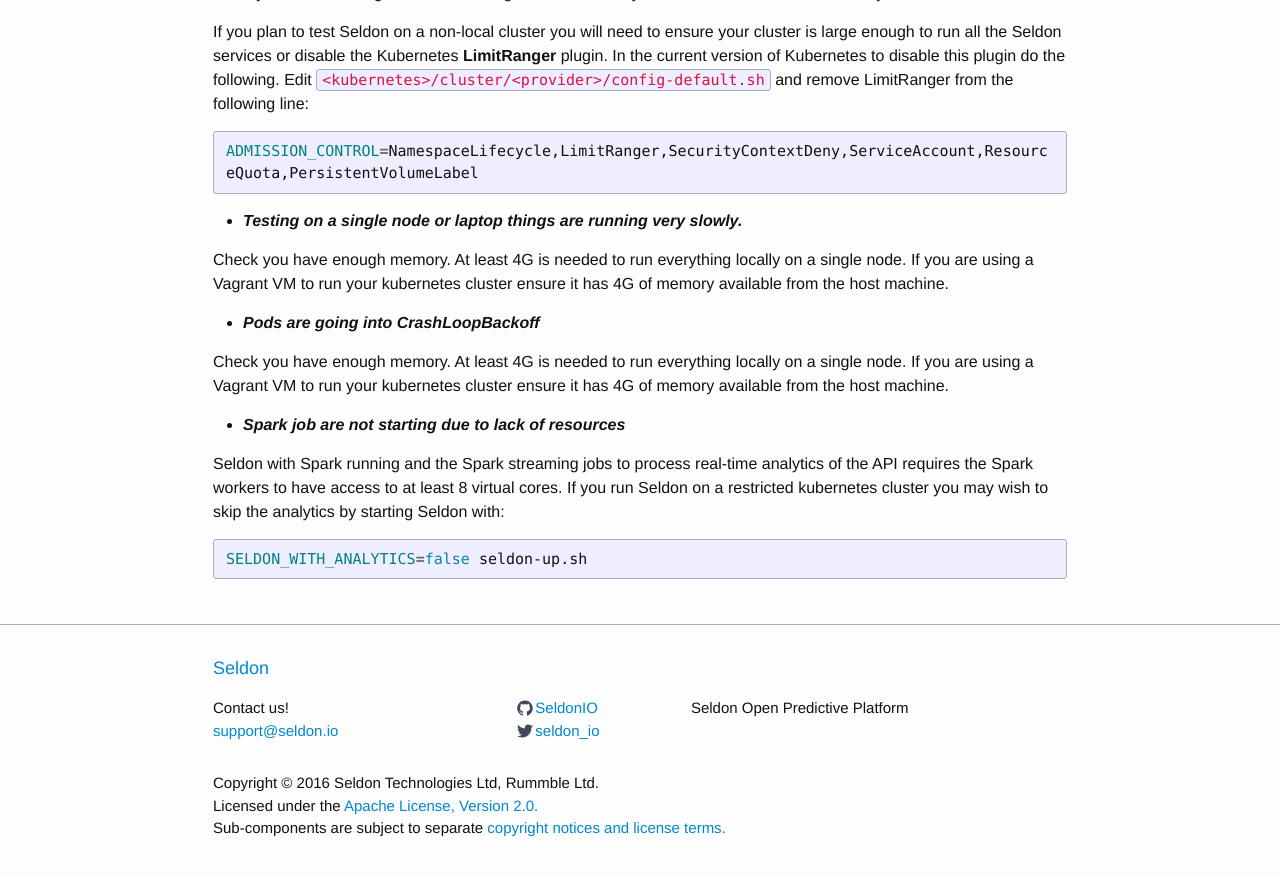
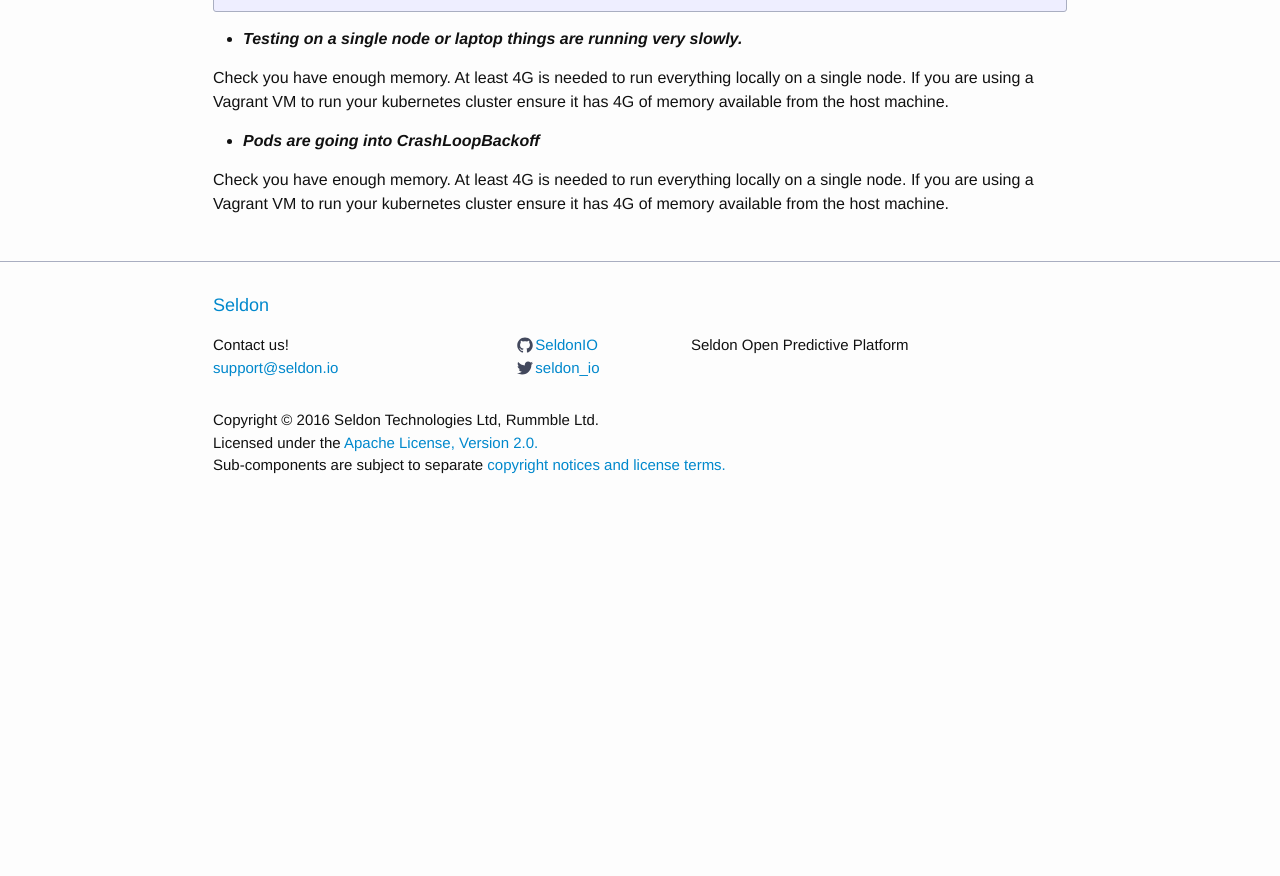
Before and after one commit to SeldonIO/seldonio.github.com, a Jekyll site: the page built from install.md, in a window 1280 px wide and 900 px high, scrolled down 2803 px. Shown: the top 876 px of the window. Built offline with Jekyll 4.4.1, drawn with Linux system fonts in a browser that asks for light colours; after the commit the page ends 3340 px from its top, so only the background shows below that; some of the changed text lies outside the part shown; grey boxes are pictures that could not be loaded.

Commit message:
update for v1.3.3

````diff
--- a/_includes/header.html
+++ b/_includes/header.html
@@ -47,6 +47,7 @@
       <li class="dir"><a href="/prediction-guide.html">Deploying General Prediction Services</a></li>
       <li class="dir"><a href="/api-microservices.html">Microservices</a></li>
       <li class="dir"><a href="/analytics.html">Analytics</a></li>
+      <li class="dir"><a href="/benchmark-guide.html">Benchmarking</a></li>
     </ul>
    </li>
   <li class="dropdown"><a href="#" class="dropdown-toggle" data-toggle="dropdown">Reference<span class="caret"></span></a>
@@ -59,6 +60,14 @@
       <li class="dir"><a href="python-package.html">Pyseldon Python Package</a></li>
     </ul>
    </li>
+  <li class="dropdown"><a href="#" class="dropdown-toggle" data-toggle="dropdown">Demos<span class="caret"></span></a>
+    <ul class="dropdown-menu">
+      <li class="dir"><a href="/content-recommendation-example.html">Content Recommendation: Reuters NewsFeeds</a></li>
+      <li class="dir"><a href="/ml100k.html">Content Recommendation: Movielens 100k</a></li>
+      <li class="dir"><a href="/ml10m.html">Content Recommendation: Movielens 10 Million</a></li>
+      <li class="dir"><a href="/prediction-example.html">Prediction: Iris Classification</a></li>
+    </ul>
+   </li>
 
   <li><a href="/support.html">Support</a></li>
 </ul>
--- a/install.md
+++ b/install.md
@@ -71,8 +71,6 @@ By default the Seldon API server endpoint is set to a Kubernetes NodePort at por
 # Launch Seldon<a name="launch"></a>
 Scripts ```seldon-up.sh``` and ```seldon-down.sh``` in ```kubernetes/bin``` start and stop Seldon and should be in your PATH.
 
-***Seldon with Spark running and the Spark streaming jobs to process real-time analytics of the API requires the Spark workers to have access to at least 8 virtual cores. If you run Seldon on a restricted kubernetes cluster you may wish to skip the analytics, see below.***
-
 To launch seldon with all components run
 {% highlight bash %}
 seldon-up.sh
@@ -81,11 +79,6 @@ seldon-up.sh
 To start with GlusterFS run
 {% highlight bash %}
 SELDON_WITH_GLUSTERFS=true seldon-up.sh
-{% endhighlight %}
-
-To start without Spark streaming analytics run
-{% highlight bash %}
-SELDON_WITH_ANALYTICS=false seldon-up.sh
 {% endhighlight %}
 
 To shutdown seldon run
@@ -124,10 +117,3 @@ Check you have enough memory. At least 4G is needed to run everything locally on
  * ***Pods are going into CrashLoopBackoff***
 
 Check you have enough memory. At least 4G is needed to run everything locally on a single node. If you are using a Vagrant VM to run your kubernetes cluster ensure it has 4G of memory available from the host machine.
-
- * ***Spark job are not starting due to lack of resources***
-
-Seldon with Spark running and the Spark streaming jobs to process real-time analytics of the API requires the Spark workers to have access to at least 8 virtual cores. If you run Seldon on a restricted kubernetes cluster you may wish to skip the analytics by starting Seldon with:
-{% highlight bash %}
-SELDON_WITH_ANALYTICS=false seldon-up.sh
-{% endhighlight %}
````
Also changed, not shown: other parts of install.md (+1 -1 lines), analytics.md (+1 -1 lines), benchmark-guide.md (+3 -2 lines).
